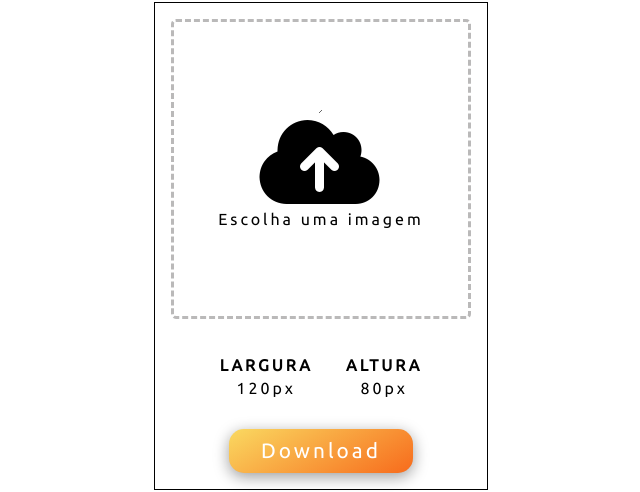
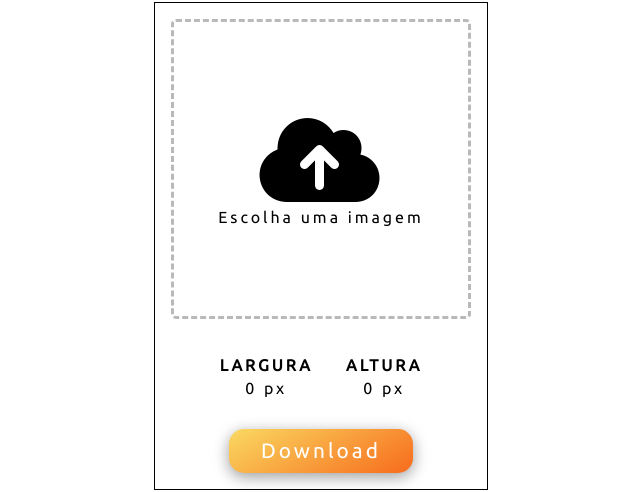
Before and after one commit to JuniorMacedo91/pics-editor, a plain HTML site: page dist/index.html in a window 1280 px wide. Shown: the part 154-646 px from the top of the page, 319-959 px from the left. Drawn offline with Linux system fonts and the light colour scheme.

```diff
--- a/dist/index.html
+++ b/dist/index.html
@@ -11,8 +11,8 @@
     <div class="home-container">
         <div class="container">
             <div class="container__image">
-                <div draggable="true" class="container__resizable" >
-                    <img class="chosenImage" src=" " alt="">
+                <div draggable="true" id="container__resizable" >
+                    <img class="chosenImage" src=" " alt="" >
                 </div>
                 <label id="uploadButtonWrapper" for="uploadFile-btn">
                     <i class="fas fa-cloud-upload-alt"></i>
@@ -23,11 +23,11 @@
             <div class="container-dimensions">
                 <div class="dimensions">
                     <p>Largura</p>
-                    <span id="width">120px</span>
+                    <span id="width"></span>
                 </div>
                 <div class="dimensions">
                     <p>Altura</p>
-                    <span id="height">80px</span>
+                    <span id="height"></span>
                 </div>
             </div>
             <button id="download-btn">Download</button>
--- a/js/main.js
+++ b/js/main.js
@@ -1,8 +1,11 @@
 const file = document.querySelector('#uploadFile-btn')
 const chosenImage = document.querySelector('.chosenImage')
 const uploadButtonWrapper = document.getElementById('uploadButtonWrapper')
+const containerResizable = document.getElementById('container__resizable');
 
 file.addEventListener('change', uploadImage)
+containerResizable.addEventListener('mousemove', handleResize)
+
 
 function uploadImage(){
     let picture = this.files[0]
@@ -17,3 +20,12 @@
         reader.readAsDataURL(picture)
     }
 }
+
+
+
+function handleResize(){
+    document.getElementById('width').innerHTML = `${containerResizable.clientWidth} px`;
+    document.getElementById('height').innerHTML = `${containerResizable.clientHeight} px`;
+}
+
+handleResize()
--- a/scss/main.scss
+++ b/scss/main.scss
@@ -57,12 +57,10 @@
     }
 }
 
-.container__resizable{
+#container__resizable{
     @include display-grid();
     place-items: center;
     position: relative;
-
-    padding: 4px 0px 0px 4px;
     resize: both;
     overflow: scroll;
 
```
Also changed, not shown: scss/main.css, 1 other file.
